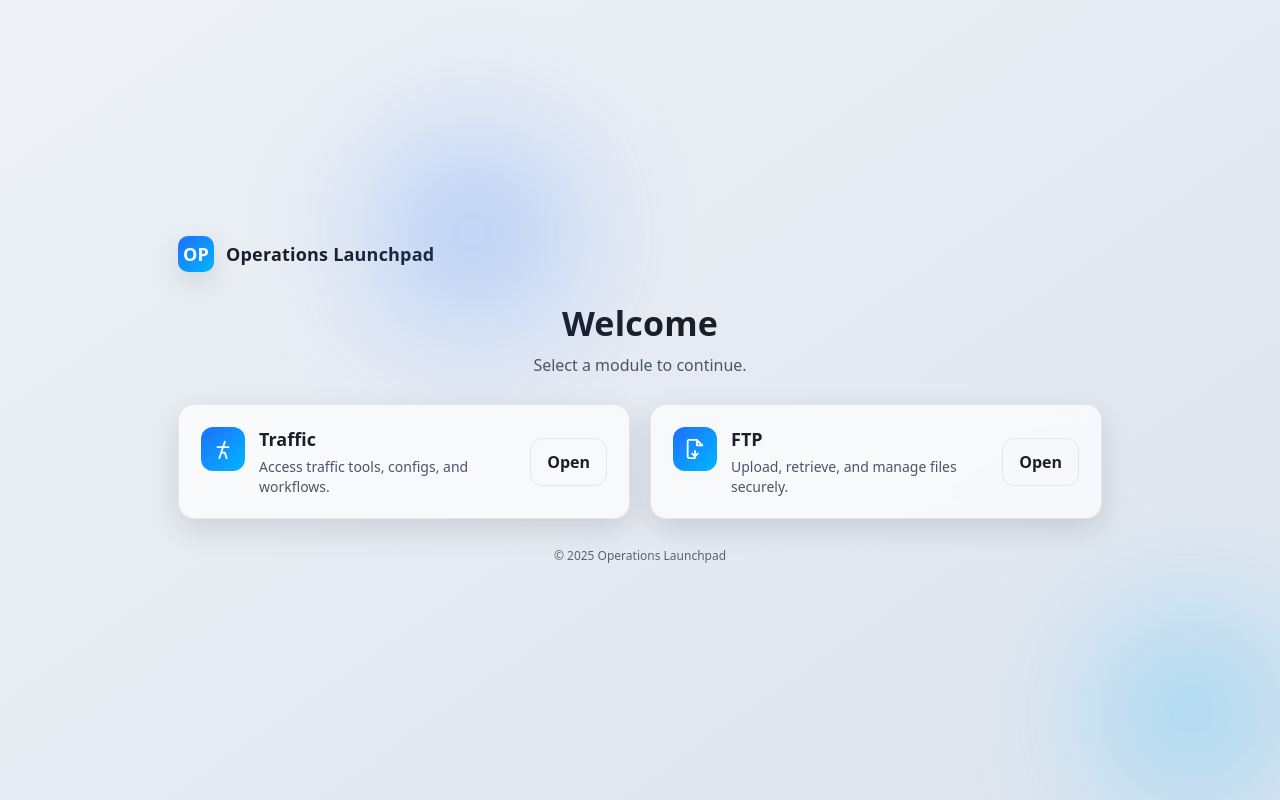
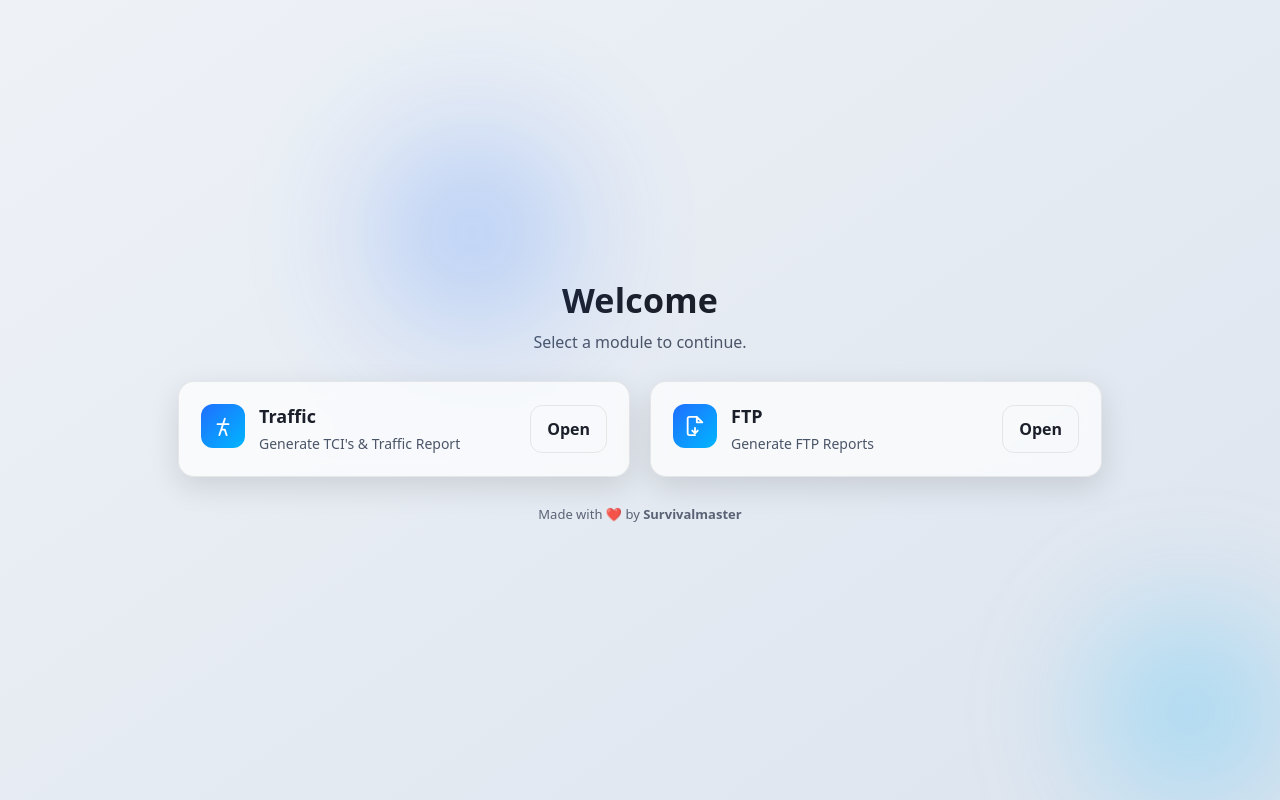
Before and after one commit to Survivalmaster/GTAW, a plain HTML site: page index.html in a window 1280 px wide. Drawn offline with Linux system fonts and the light colour scheme.

Commit message:
very nice

```diff
--- a/index.html
+++ b/index.html
@@ -3,8 +3,8 @@
 <head>
   <meta charset="utf-8" />
   <meta name="viewport" content="width=device-width, initial-scale=1" />
-  <title>Operations Launchpad</title>
-  <meta name="description" content="Quick access to Traffic and FTP tools." />
+  <title>Tools Portal</title>
+  <meta name="description" content="Access Traffic and FTP modules quickly and securely." />
   <style>
     :root{
       --bg-start:#0e1117;
@@ -35,13 +35,12 @@
     html,body{height:100%}
     body{
       margin:0;
-      font-family: ui-sans-serif, system-ui, -apple-system, Segoe UI, Roboto, "Helvetica Neue", Arial, "Noto Sans", "Apple Color Emoji","Segoe UI Emoji", "Segoe UI Symbol";
+      font-family: ui-sans-serif, system-ui, -apple-system, Segoe UI, Roboto, "Helvetica Neue", Arial;
       color:var(--text);
       background: linear-gradient(145deg, var(--bg-start), var(--bg-end));
       display:flex; align-items:center; justify-content:center;
     }
 
-    /* Subtle background shapes */
     .bg-orb, .bg-orb-2{
       position:fixed; inset:auto; pointer-events:none; filter: blur(60px); opacity:.35;
       width:420px; height:420px; border-radius:999px; transform:translate(-40%,-40%);
@@ -56,23 +55,8 @@
       padding:28px;
     }
 
-    .nav{
-      display:flex; align-items:center; justify-content:space-between;
-      margin-bottom:28px;
-    }
-    .brand{
-      display:flex; gap:12px; align-items:center;
-      font-weight:700; letter-spacing:.2px; font-size:18px;
-      color:var(--text); text-decoration:none;
-    }
-    .brand-badge{
-      width:36px; height:36px; border-radius:10px;
-      background:linear-gradient(135deg,var(--accent),var(--accent-2));
-      display:grid; place-items:center; box-shadow: var(--shadow);
-      color:white; font-weight:900;
-    }
     .titlebar{
-      text-align:center; margin: 16px 0 28px;
+      text-align:center; margin: 0 0 28px;
     }
     h1{
       margin:0 0 8px; font-size: clamp(24px, 3.2vw, 34px);
@@ -121,11 +105,10 @@
     .card:hover .cta{ background: var(--text); color: #0b1020; transform: translateX(2px); }
 
     footer{
-      margin-top:28px; text-align:center; color:var(--muted); font-size:12px;
+      margin-top:28px; text-align:center; color:var(--muted); font-size:13px;
       opacity:.9;
     }
 
-    /* Reduce motion if requested */
     @media (prefers-reduced-motion: reduce){
       .card, .cta{ transition: none; }
     }
@@ -136,13 +119,6 @@
   <div class="bg-orb-2" aria-hidden="true"></div>
 
   <main class="shell" role="main">
-    <header class="nav" aria-label="Top bar">
-      <a class="brand" href="#" aria-label="Home">
-        <span class="brand-badge" aria-hidden="true">OP</span>
-        <span>Operations Launchpad</span>
-      </a>
-    </header>
-
     <section class="titlebar">
       <h1>Welcome</h1>
       <p class="subtitle">Select a module to continue.</p>
@@ -153,17 +129,17 @@
       <article class="card">
         <div class="info">
           <div class="icon" aria-hidden="true">
-            <!-- Road/traffic icon -->
+            <!-- Road icon -->
             <svg width="22" height="22" viewBox="0 0 24 24" fill="none" aria-hidden="true">
               <path d="M8 22l2-6h4l2 6M10 16l4-12M6 10h12" stroke="currentColor" stroke-width="2" stroke-linecap="round" stroke-linejoin="round"/>
             </svg>
           </div>
           <div class="text">
             <h3>Traffic</h3>
-            <p>Access traffic tools, configs, and workflows.</p>
+            <p>Generate TCI's & Traffic Report</p>
           </div>
         </div>
-        <a class="cta" href="Traffic/traffic.html" aria-label="Open Traffic tools">Open</a>
+        <a class="cta" href="Traffic/traffic.html">Open</a>
       </article>
 
       <!-- FTP -->
@@ -178,21 +154,16 @@
           </div>
           <div class="text">
             <h3>FTP</h3>
-            <p>Upload, retrieve, and manage files securely.</p>
+            <p>Generate FTP Reports</p>
           </div>
         </div>
-        <a class="cta" href="FTP/ftp.html" aria-label="Open FTP tools">Open</a>
+        <a class="cta" href="FTP/ftp.html">Open</a>
       </article>
     </section>
 
     <footer>
-      <span>© <span id="yr"></span> Operations Launchpad</span>
+      Made with ❤️ by <strong>Survivalmaster</strong>
     </footer>
   </main>
-
-  <script>
-    // Set current year in footer (no external deps)
-    document.getElementById('yr').textContent = new Date().getFullYear();
-  </script>
 </body>
 </html>
```
